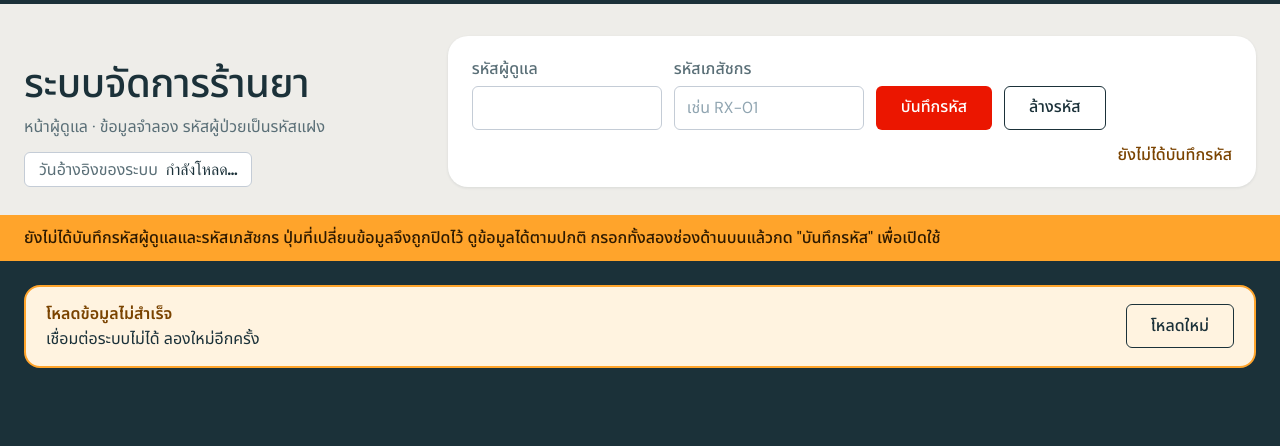
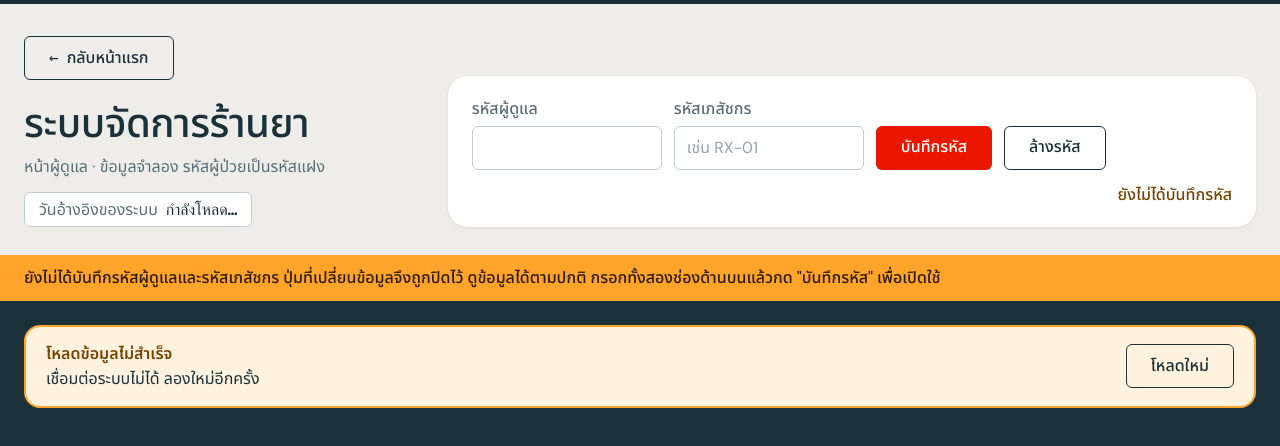
Before and after one commit to TheDevilEver/mypharmacy, a plain HTML site: page admin.html in a window 1280 px wide. Drawn offline with nearby package versions, Linux system fonts and the light colour scheme; no server answers.

Commit message:
Add files via upload
อัพเดทไฟล์ admin เพิ่มปุ่มกลับหน้าแรก

```diff
--- a/admin.html
+++ b/admin.html
@@ -118,6 +118,8 @@
   .btn.secondary:hover:not(:disabled) { background: rgba(27, 49, 57, 0.06); }
   .btn.danger { background: transparent; color: var(--error-ink); border: 2px solid var(--red); }
   .btn.danger:hover:not(:disabled) { background: var(--error-bg); }
+  .home-link { display: inline-flex; align-items: center; gap: 8px; text-decoration: none; margin-bottom: 16px; }
+  .home-link span { font-family: var(--mono); }
   .btn.sm { padding: 4px 14px; min-height: 36px; font-size: 16px; }
   .btn:disabled { opacity: .4; cursor: not-allowed; }
 
@@ -247,6 +249,7 @@
 <header class="top">
   <div class="top-inner">
     <div class="brand">
+      <a class="btn secondary home-link" href="index.html"><span aria-hidden="true">←</span> กลับหน้าแรก</a>
       <h1>ระบบจัดการร้านยา</h1>
       <p class="sub">หน้าผู้ดูแล · ข้อมูลจำลอง รหัสผู้ป่วยเป็นรหัสแฝง</p>
       <p class="asof">วันอ้างอิงของระบบ <b id="asof">กำลังโหลด…</b></p>
```
